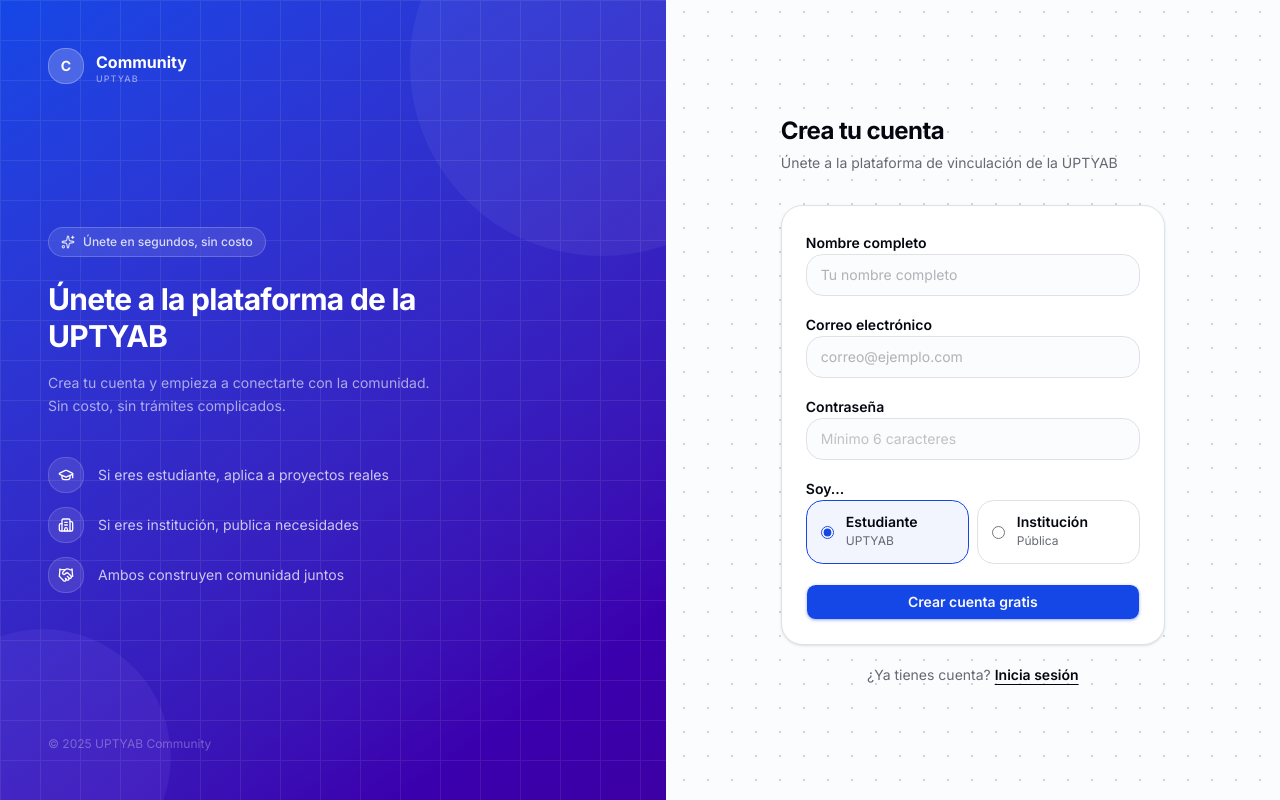
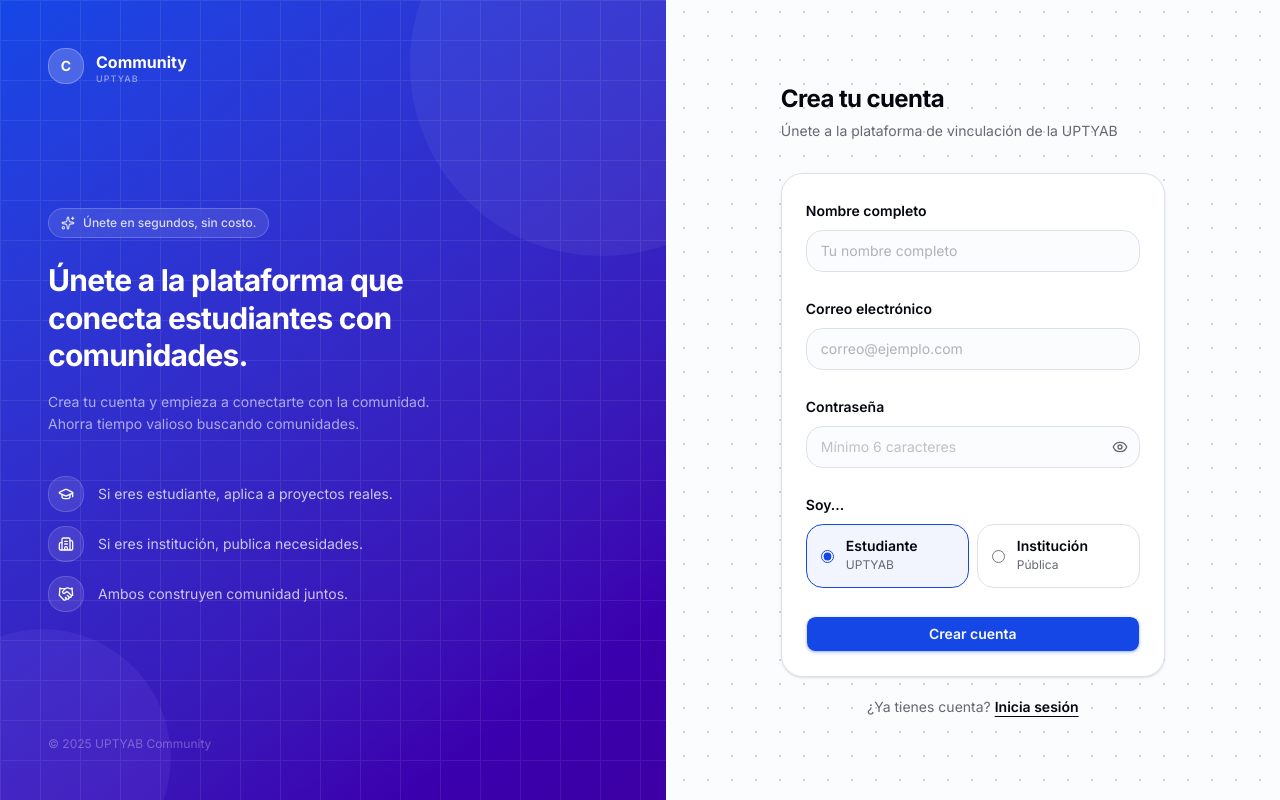
Before and after one commit to Emcahell/project-community, a Next.js app: page /register in a window 1280 px wide. Built offline with nearby package versions, Linux system fonts and the light colour scheme.

Commit message:
agrege toggle de visibilidad de pass in login y register

```diff
--- a/app/(auth)/forgot-password/page.tsx
+++ b/app/(auth)/forgot-password/page.tsx
@@ -49,14 +49,7 @@ export default function ForgotPasswordPage() {
         ) : (
           <>
             <div className="mb-8">
-              <div className="flex items-center gap-2 mb-3">
-                <div className="w-6 h-6 rounded-md bg-primary flex items-center justify-center">
-                  <span className="text-primary-foreground text-[10px] font-bold">C</span>
-                </div>
-                <span className="text-xs font-medium text-muted-foreground uppercase tracking-widest">
-                  Community
-                </span>
-              </div>
+
               <h1 className="text-2xl font-bold">¿Olvidaste tu contraseña?</h1>
               <p className="text-muted-foreground mt-1 text-sm">
                 Ingresa tu correo y te enviamos un enlace para restablecerla.
@@ -64,7 +57,7 @@ export default function ForgotPasswordPage() {
             </div>
 
             <div className="rounded-xl border border-border bg-card p-6">
-              <form onSubmit={handleSubmit} className="space-y-4">
+              <form onSubmit={handleSubmit} className="space-y-6">
                 <div className="space-y-1.5">
                   <label htmlFor="email" className="text-sm font-medium">
                     Correo electrónico
@@ -73,9 +66,10 @@ export default function ForgotPasswordPage() {
                     id="email"
                     name="email"
                     type="email"
+                    placeholder="correo@ejemplo.com"
                     required
                     autoComplete="email"
-                    className="w-full rounded-lg border border-input bg-background px-3 py-2 text-sm outline-none focus:ring-2 focus:ring-ring"
+                    className="w-full rounded-lg border border-input bg-background mt-2 px-3 py-2 text-sm outline-none focus:ring-2 focus:ring-ring"
                   />
                 </div>
 
--- a/app/(auth)/login/page.tsx
+++ b/app/(auth)/login/page.tsx
@@ -4,11 +4,12 @@ import { useState } from "react";
 import Link from "next/link";
 import { login } from "@/app/actions/auth";
 import { Button } from "@/components/ui/button";
-import { GraduationCap, Building2, Handshake, Sparkles } from "lucide-react";
+import { GraduationCap, Building2, Handshake, Sparkles, Eye, EyeOff } from "lucide-react";
 
 export default function LoginPage() {
   const [error, setError] = useState<string | null>(null);
   const [loading, setLoading] = useState(false);
+  const [showPassword, setShowPassword] = useState(false);
 
   async function handleSubmit(e: React.FormEvent<HTMLFormElement>) {
     e.preventDefault();
@@ -28,9 +29,9 @@ export default function LoginPage() {
       <div
         className="hidden lg:flex lg:w-[52%] flex-col justify-between p-12 relative overflow-hidden"
         style={{
-          background: "linear-gradient(145deg, oklch(0.488 0.243 264.376) 0%, oklch(0.35 0.22 285) 100%)",
-        }}
-      >
+          background:
+            "linear-gradient(145deg, oklch(0.488 0.243 264.376) 0%, oklch(0.35 0.22 285) 100%)",
+        }}>
         {/* Grid overlay */}
         <div
           className="absolute inset-0 opacity-[0.08]"
@@ -50,7 +51,9 @@ export default function LoginPage() {
           </div>
           <div className="flex flex-col leading-none">
             <span className="text-white font-bold text-base">Community</span>
-            <span className="text-white/50 text-[9px] uppercase tracking-[0.12em] font-medium">UPTYAB</span>
+            <span className="text-white/50 text-[9px] uppercase tracking-[0.12em] font-medium">
+              UPTYAB
+            </span>
           </div>
         </Link>
 
@@ -63,15 +66,24 @@ export default function LoginPage() {
             El puente entre estudiantes e instituciones públicas
           </h2>
           <p className="text-white/60 text-sm leading-relaxed mb-10">
-            Conectamos talento estudiantil con necesidades reales. Sin costo, sin trámites.
+            Conectamos talento estudiantil con necesidades reales. Sin costo,
+            sin trámites.
           </p>
           <div className="space-y-3.5">
             {[
-              { icon: GraduationCap, text: "Estudiantes aplican a proyectos reales" },
-              { icon: Building2, text: "Instituciones reciben apoyo calificado" },
+              {
+                icon: GraduationCap,
+                text: "Estudiantes aplican a proyectos reales",
+              },
+              {
+                icon: Building2,
+                text: "Instituciones reciben apoyo calificado",
+              },
               { icon: Handshake, text: "La comunidad crece junta" },
             ].map(({ icon: Icon, text }) => (
-              <div key={text} className="flex items-center gap-3.5 text-white/75 text-sm">
+              <div
+                key={text}
+                className="flex items-center gap-3.5 text-white/75 text-sm">
                 <div className="w-9 h-9 rounded-xl bg-white/10 border border-white/15 flex items-center justify-center shrink-0">
                   <Icon className="w-4 h-4 text-white" />
                 </div>
@@ -81,7 +93,9 @@ export default function LoginPage() {
           </div>
         </div>
 
-        <p className="text-white/30 text-xs relative z-10">© 2025 UPTYAB Community</p>
+        <p className="text-white/30 text-xs relative z-10">
+          © 2025 UPTYAB Community
+        </p>
       </div>
 
       {/* Right form panel */}
@@ -94,19 +108,23 @@ export default function LoginPage() {
             </div>
             <div className="flex flex-col leading-none">
               <span className="font-bold text-sm">Community</span>
-              <span className="text-[9px] text-muted-foreground uppercase tracking-[0.12em]">UPTYAB</span>
+              <span className="text-[9px] text-muted-foreground uppercase tracking-[0.12em]">
+                UPTYAB
+              </span>
             </div>
           </div>
 
           <div className="mb-8">
-            <h1 className="text-2xl font-bold tracking-tight">Bienvenido de vuelta</h1>
+            <h1 className="text-2xl font-bold tracking-tight">
+              Bienvenido de vuelta
+            </h1>
             <p className="text-muted-foreground mt-1.5 text-sm">
               Inicia sesión para continuar en la plataforma
             </p>
           </div>
 
           <div className="rounded-2xl border border-border bg-card p-6 shadow-sm">
-            <form onSubmit={handleSubmit} className="space-y-4">
+            <form onSubmit={handleSubmit} className="space-y-6">
               <div className="space-y-1.5">
                 <label htmlFor="email" className="text-sm font-semibold">
                   Correo electrónico
@@ -118,7 +136,7 @@ export default function LoginPage() {
                   required
                   autoComplete="email"
                   placeholder="correo@ejemplo.com"
-                  className="w-full rounded-xl border border-input bg-background px-3.5 py-2.5 text-sm outline-none focus:ring-2 focus:ring-ring/50 focus:border-primary/50 transition-all placeholder:text-muted-foreground/50"
+                  className="w-full rounded-xl border border-input bg-background mt-2 px-3.5 py-2.5 text-sm outline-none focus:ring-2 focus:ring-ring/50 focus:border-primary/50 transition-all placeholder:text-muted-foreground/50"
                 />
               </div>
 
@@ -127,22 +145,25 @@ export default function LoginPage() {
                   <label htmlFor="password" className="text-sm font-semibold">
                     Contraseña
                   </label>
-                  <Link
-                    href="/forgot-password"
-                    className="text-xs text-muted-foreground hover:text-primary transition-colors font-medium"
-                  >
-                    ¿Olvidaste tu contraseña?
-                  </Link>
                 </div>
+                <div className="relative">
                   <input
                     id="password"
                     name="password"
-                  type="password"
+                    type={showPassword ? "text" : "password"}
                     required
                     autoComplete="current-password"
                     placeholder="••••••••"
-                  className="w-full rounded-xl border border-input bg-background px-3.5 py-2.5 text-sm outline-none focus:ring-2 focus:ring-ring/50 focus:border-primary/50 transition-all placeholder:text-muted-foreground/40"
+                    className="w-full rounded-xl border border-input bg-background mt-2 px-3.5 py-2.5 pr-10 text-sm outline-none focus:ring-2 focus:ring-ring/50 focus:border-primary/50 transition-all placeholder:text-muted-foreground/40"
                   />
+                  <button
+                    type="button"
+                    onClick={() => setShowPassword(!showPassword)}
+                    className="absolute right-3 top-1/2 -translate-y-1/4 text-muted-foreground hover:text-foreground transition-colors"
+                  >
+                    {showPassword ? <EyeOff className="w-4 h-4" /> : <Eye className="w-4 h-4" />}
+                  </button>
+                </div>
               </div>
 
               {error && (
@@ -155,9 +176,19 @@ export default function LoginPage() {
                 </div>
               )}
 
-              <Button type="submit" className="w-full font-semibold shadow-sm shadow-primary/20 mt-1" disabled={loading}>
+              <Button
+                type="submit"
+                className="w-full font-semibold shadow-sm shadow-primary/20 mt-1"
+                disabled={loading}>
                 {loading ? "Entrando..." : "Iniciar sesión"}
               </Button>
+              <div className="w-full text-right">
+                <Link
+                  href="/forgot-password"
+                  className="text-xs text-muted-foreground hover:text-primary transition-colors font-medium">
+                  ¿Olvidaste tu contraseña?
+                </Link>
+              </div>
             </form>
           </div>
 
@@ -165,8 +196,7 @@ export default function LoginPage() {
             ¿No tienes cuenta?{" "}
             <Link
               href="/register"
-              className="text-foreground font-semibold hover:text-primary transition-colors underline underline-offset-4"
-            >
+              className="text-foreground font-semibold hover:text-primary transition-colors underline underline-offset-4">
               Regístrate gratis
             </Link>
           </p>
--- a/app/(auth)/register/page.tsx
+++ b/app/(auth)/register/page.tsx
@@ -4,11 +4,12 @@ import { useState } from "react";
 import Link from "next/link";
 import { register } from "@/app/actions/auth";
 import { Button } from "@/components/ui/button";
-import { GraduationCap, Building2, Handshake, Sparkles } from "lucide-react";
+import { GraduationCap, Building2, Handshake, Sparkles, Eye, EyeOff } from "lucide-react";
 
 export default function RegisterPage() {
   const [error, setError] = useState<string | null>(null);
   const [loading, setLoading] = useState(false);
+  const [showPassword, setShowPassword] = useState(false);
 
   async function handleSubmit(e: React.FormEvent<HTMLFormElement>) {
     e.preventDefault();
@@ -57,19 +58,20 @@ export default function RegisterPage() {
         <div className="relative z-10 max-w-sm">
           <div className="inline-flex items-center gap-2 bg-white/10 backdrop-blur-sm border border-white/20 text-white/80 text-xs font-medium px-3 py-1.5 rounded-full mb-6">
             <Sparkles className="w-3.5 h-3.5" />
-            Únete en segundos, sin costo
+            Únete en segundos, sin costo.
           </div>
           <h2 className="text-3xl font-bold text-white leading-tight mb-4 tracking-tight">
-            Únete a la plataforma de la UPTYAB
+            Únete a la plataforma que conecta estudiantes con comunidades.
           </h2>
           <p className="text-white/60 text-sm leading-relaxed mb-10">
-            Crea tu cuenta y empieza a conectarte con la comunidad. Sin costo, sin trámites complicados.
+            Crea tu cuenta y empieza a conectarte con la comunidad.
+            Ahorra tiempo valioso buscando comunidades.
           </p>
           <div className="space-y-3.5">
             {[
-              { icon: GraduationCap, text: "Si eres estudiante, aplica a proyectos reales" },
-              { icon: Building2, text: "Si eres institución, publica necesidades" },
-              { icon: Handshake, text: "Ambos construyen comunidad juntos" },
+              { icon: GraduationCap, text: "Si eres estudiante, aplica a proyectos reales." },
+              { icon: Building2, text: "Si eres institución, publica necesidades." },
+              { icon: Handshake, text: "Ambos construyen comunidad juntos." },
             ].map(({ icon: Icon, text }) => (
               <div key={text} className="flex items-center gap-3.5 text-white/75 text-sm">
                 <div className="w-9 h-9 rounded-xl bg-white/10 border border-white/15 flex items-center justify-center shrink-0">
@@ -106,7 +108,7 @@ export default function RegisterPage() {
           </div>
 
           <div className="rounded-2xl border border-border bg-card p-6 shadow-sm">
-            <form onSubmit={handleSubmit} className="space-y-4">
+            <form onSubmit={handleSubmit} className="space-y-6">
               <div className="space-y-1.5">
                 <label htmlFor="full_name" className="text-sm font-semibold">
                   Nombre completo
@@ -118,7 +120,7 @@ export default function RegisterPage() {
                   required
                   autoComplete="name"
                   placeholder="Tu nombre completo"
-                  className="w-full rounded-xl border border-input bg-background px-3.5 py-2.5 text-sm outline-none focus:ring-2 focus:ring-ring/50 focus:border-primary/50 transition-all placeholder:text-muted-foreground/50"
+                  className="w-full rounded-xl border border-input bg-background mt-2 px-3.5 py-2.5 text-sm outline-none focus:ring-2 focus:ring-ring/50 focus:border-primary/50 transition-all placeholder:text-muted-foreground/50"
                 />
               </div>
 
@@ -133,7 +135,7 @@ export default function RegisterPage() {
                   required
                   autoComplete="email"
                   placeholder="correo@ejemplo.com"
-                  className="w-full rounded-xl border border-input bg-background px-3.5 py-2.5 text-sm outline-none focus:ring-2 focus:ring-ring/50 focus:border-primary/50 transition-all placeholder:text-muted-foreground/50"
+                  className="w-full rounded-xl border border-input bg-background mt-2 px-3.5 py-2.5 text-sm outline-none focus:ring-2 focus:ring-ring/50 focus:border-primary/50 transition-all placeholder:text-muted-foreground/50"
                 />
               </div>
 
@@ -141,21 +143,30 @@ export default function RegisterPage() {
                 <label htmlFor="password" className="text-sm font-semibold">
                   Contraseña
                 </label>
+                <div className="relative">
                   <input
                     id="password"
                     name="password"
-                  type="password"
+                    type={showPassword ? "text" : "password"}
                     required
                     minLength={6}
                     autoComplete="new-password"
                     placeholder="Mínimo 6 caracteres"
-                  className="w-full rounded-xl border border-input bg-background px-3.5 py-2.5 text-sm outline-none focus:ring-2 focus:ring-ring/50 focus:border-primary/50 transition-all placeholder:text-muted-foreground/40"
+                    className="w-full rounded-xl border border-input bg-background mt-2 px-3.5 py-2.5 pr-10 text-sm outline-none focus:ring-2 focus:ring-ring/50 focus:border-primary/50 transition-all placeholder:text-muted-foreground/40"
                   />
+                  <button
+                    type="button"
+                    onClick={() => setShowPassword(!showPassword)}
+                    className="absolute right-3 top-1/2 -translate-y-1/4 text-muted-foreground hover:text-foreground transition-colors"
+                  >
+                    {showPassword ? <EyeOff className="w-4 h-4" /> : <Eye className="w-4 h-4" />}
+                  </button>
+                </div>
               </div>
 
               <div className="space-y-1.5">
                 <label className="text-sm font-semibold">Soy...</label>
-                <div className="grid grid-cols-2 gap-2">
+                <div className="grid grid-cols-2 gap-2 mt-2">
                   <label className="flex items-center gap-3 rounded-xl border border-input p-3.5 cursor-pointer has-checked:border-primary has-checked:bg-primary/5 transition-all hover:border-border/80">
                     <input
                       type="radio"
@@ -191,7 +202,7 @@ export default function RegisterPage() {
               )}
 
               <Button type="submit" className="w-full font-semibold shadow-sm shadow-primary/20 mt-1" disabled={loading}>
-                {loading ? "Creando cuenta..." : "Crear cuenta gratis"}
+                {loading ? "Creando cuenta..." : "Crear cuenta"}
               </Button>
             </form>
           </div>
```
Lines whose indentation alone changed are shown as unchanged.
